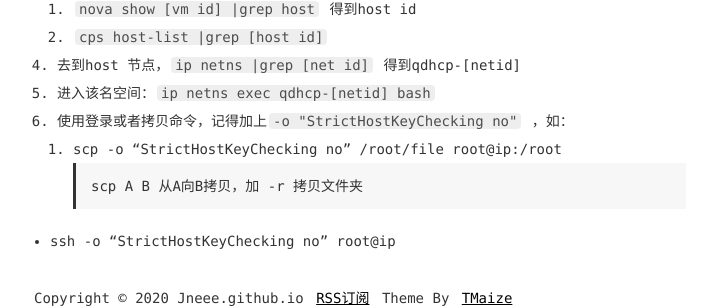
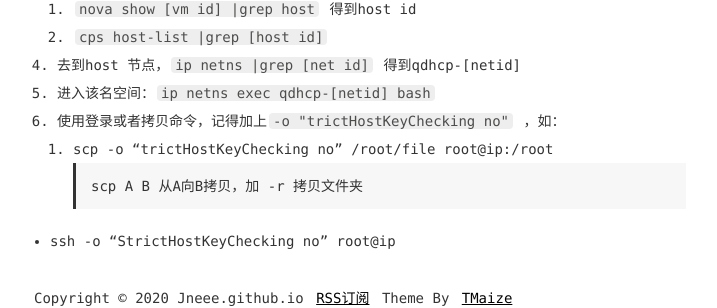
Before and after one commit to jneeee/jneeee.github.io, a Jekyll site: the page built from _posts/2020-05-14-scpfromhost.md, in a window 1280 px wide. Shown: the part 346-654 px from the top of the page, without its empty margins (280-997 px from the left). Built offline with Jekyll 4.4.1, drawn with Linux system fonts in a browser that asks for light colours.

Commit message:
Update 2020-05-14-scpfromhost.md

```diff
--- a/_posts/2020-05-14-scpfromhost.md
+++ b/_posts/2020-05-14-scpfromhost.md
@@ -12,8 +12,8 @@ categories: OpenStack
   * `cps host-list |grep [host id]`
 4. 去到host 节点，`ip netns |grep [net id]` 得到qdhcp-[netid]
 5. 进入该名空间：`ip netns exec qdhcp-[netid] bash`
-6. 使用登录或者拷贝命令，记得加上`-o "StrictHostKeyChecking no"` ，如：
-  * scp -o "StrictHostKeyChecking no"  /root/file root@ip:/root
+6. 使用登录或者拷贝命令，记得加上`-o "trictHostKeyChecking no"` ，如：
+  * scp -o "trictHostKeyChecking no" /root/file root@ip:/root
   > scp A B 从A向B拷贝，加 -r 拷贝文件夹
 
   * ssh -o "StrictHostKeyChecking no" root@ip
```
